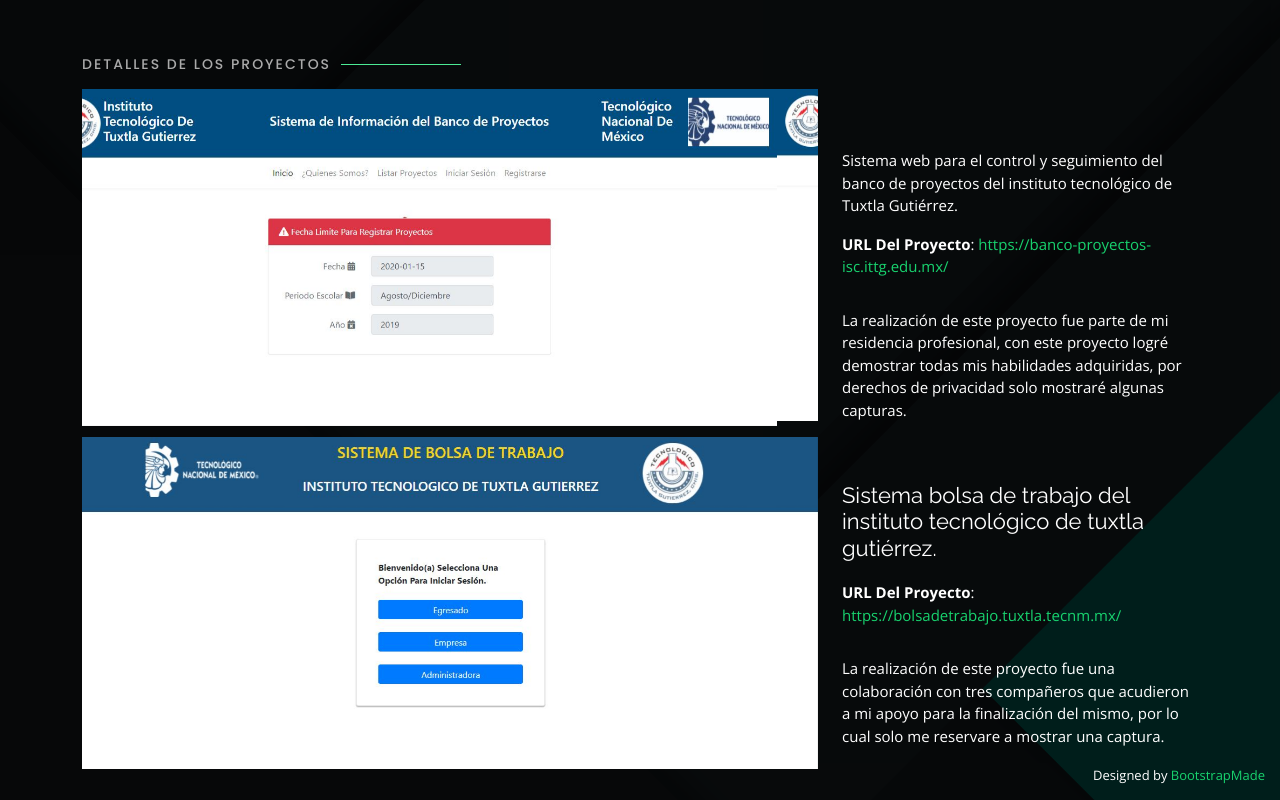
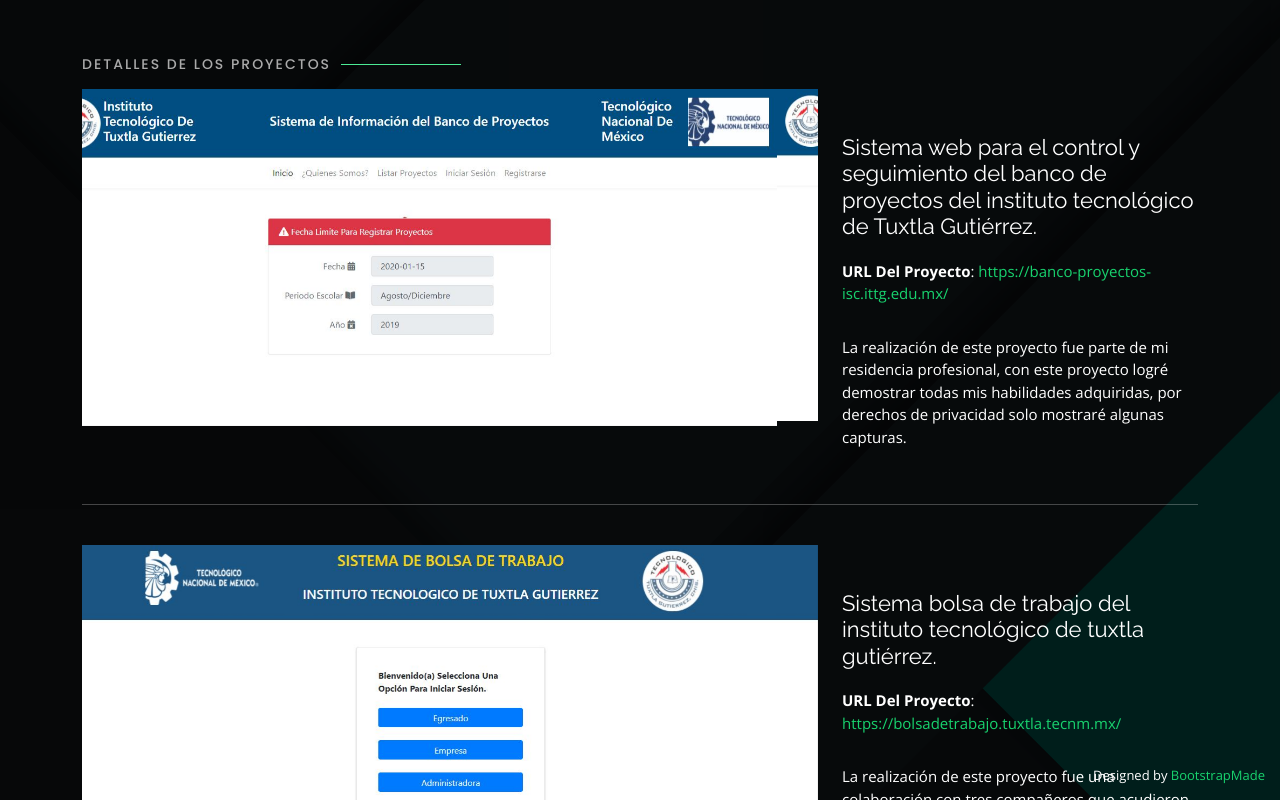
Before and after one commit to dariwn/portafolio, a plain HTML site: page portfolio-details.html in a window 1280 px wide. Drawn offline with nearby package versions, Linux system fonts and the light colour scheme.

Commit message:
Update portfolio-details.html

```diff
--- a/portfolio-details.html
+++ b/portfolio-details.html
@@ -74,17 +74,18 @@
           </div>
 
           <div class="col-lg-4 portfolio-info">
-            <p>Sistema web para el control y seguimiento del banco de proyectos del
-              instituto tecnológico de Tuxtla Gutiérrez.</p>
+            <h3>Sistema web para el control y seguimiento del banco de proyectos del
+              instituto tecnológico de Tuxtla Gutiérrez.</h3>
             <ul>
               <li><strong>URL Del Proyecto</strong>: <a href="https://banco-proyectos-isc.ittg.edu.mx/" target="blank" >https://banco-proyectos-isc.ittg.edu.mx/</a></li>
             </ul>
             <p>La realización de este proyecto fue parte de mi residencia profesional, con este proyecto logré demostrar todas mis habilidades adquiridas, por derechos de privacidad solo mostraré algunas capturas.</p>
           </div>
-
-          <br>
-          <br>
-
+        </div><!-- row -->
+        <br>
+        <hr/>
+        <br>
+        <div class="row">
           <div class="col-lg-8">
 
             <div id="carouselExampleIndicators" class="carousel slide" data-bs-ride="carousel">
```
